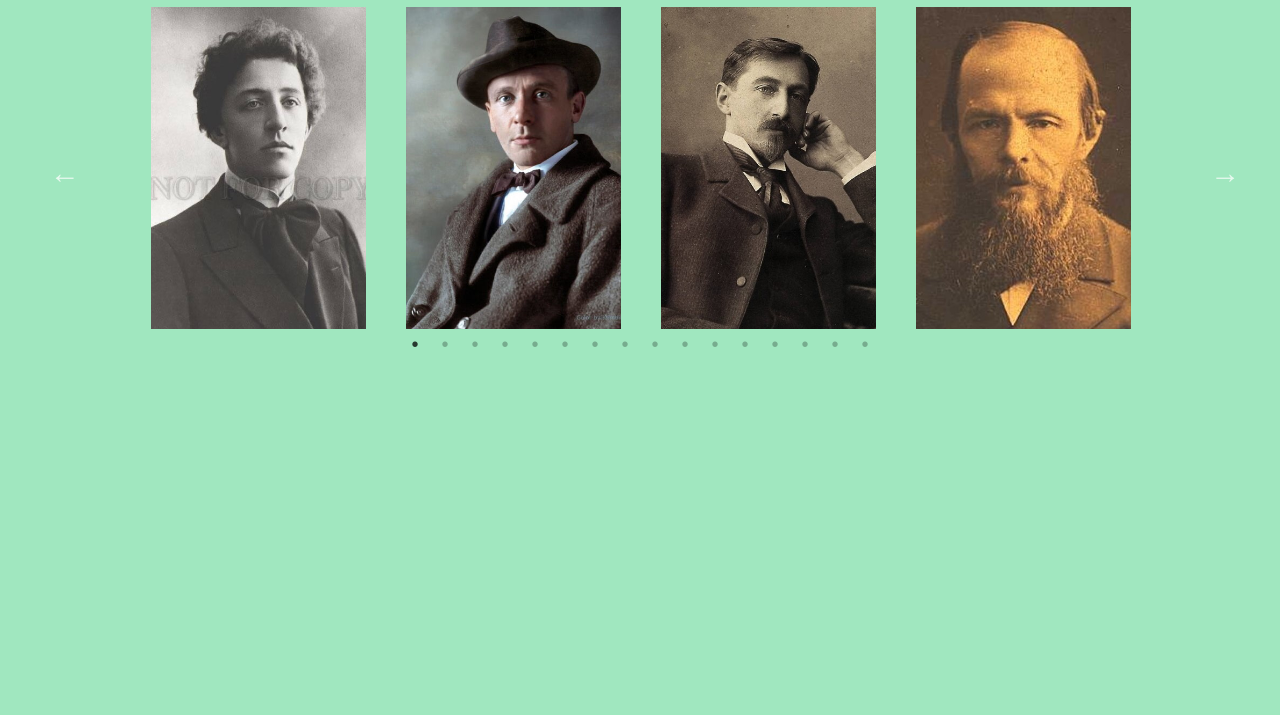
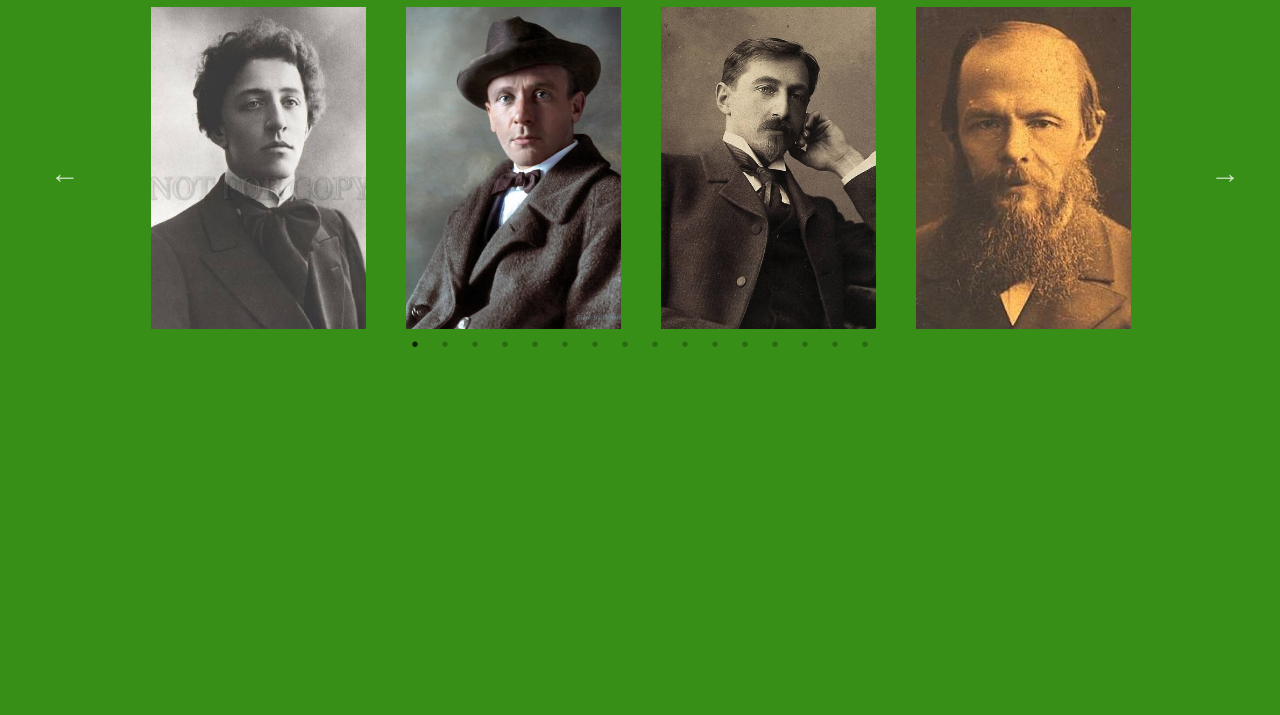
Before and after one commit to Ririyi/Z7, a plain HTML site: page index.html in a window 1280 px wide. Shown: the part 85-800 px from the top of the page. Drawn offline with nearby package versions, Linux system fonts and the light colour scheme; files whose address does not match are found by name; a web font is replaced by a local one.

Commit message:
Update style.css

```diff
--- a/style.css
+++ b/style.css
@@ -1,5 +1,5 @@
 body {
-  background-color: rgb(160, 231, 191);
+  background-color: rgb(56, 143, 23);
   padding: 4px;
   width: auto;
   text-align: center;
```
